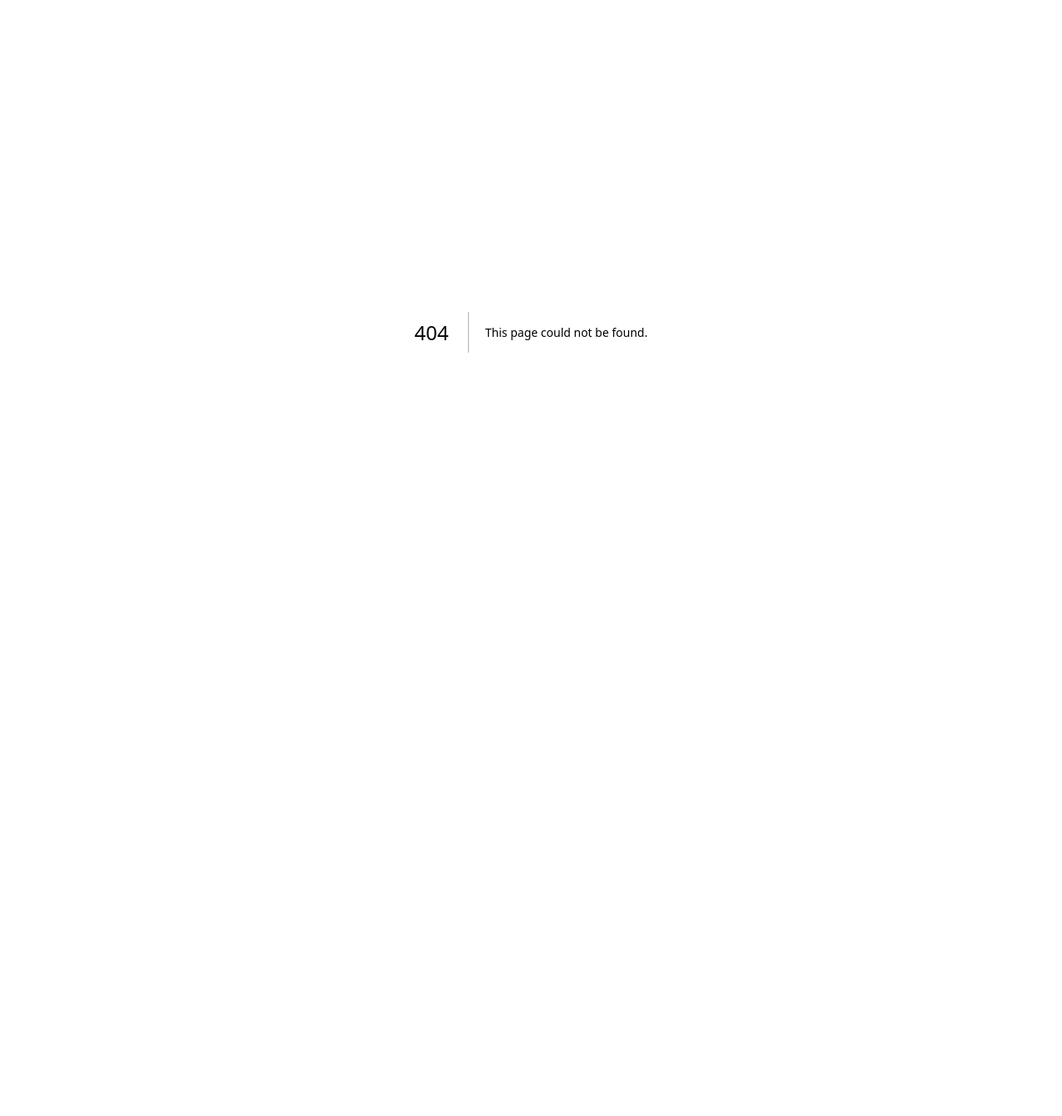
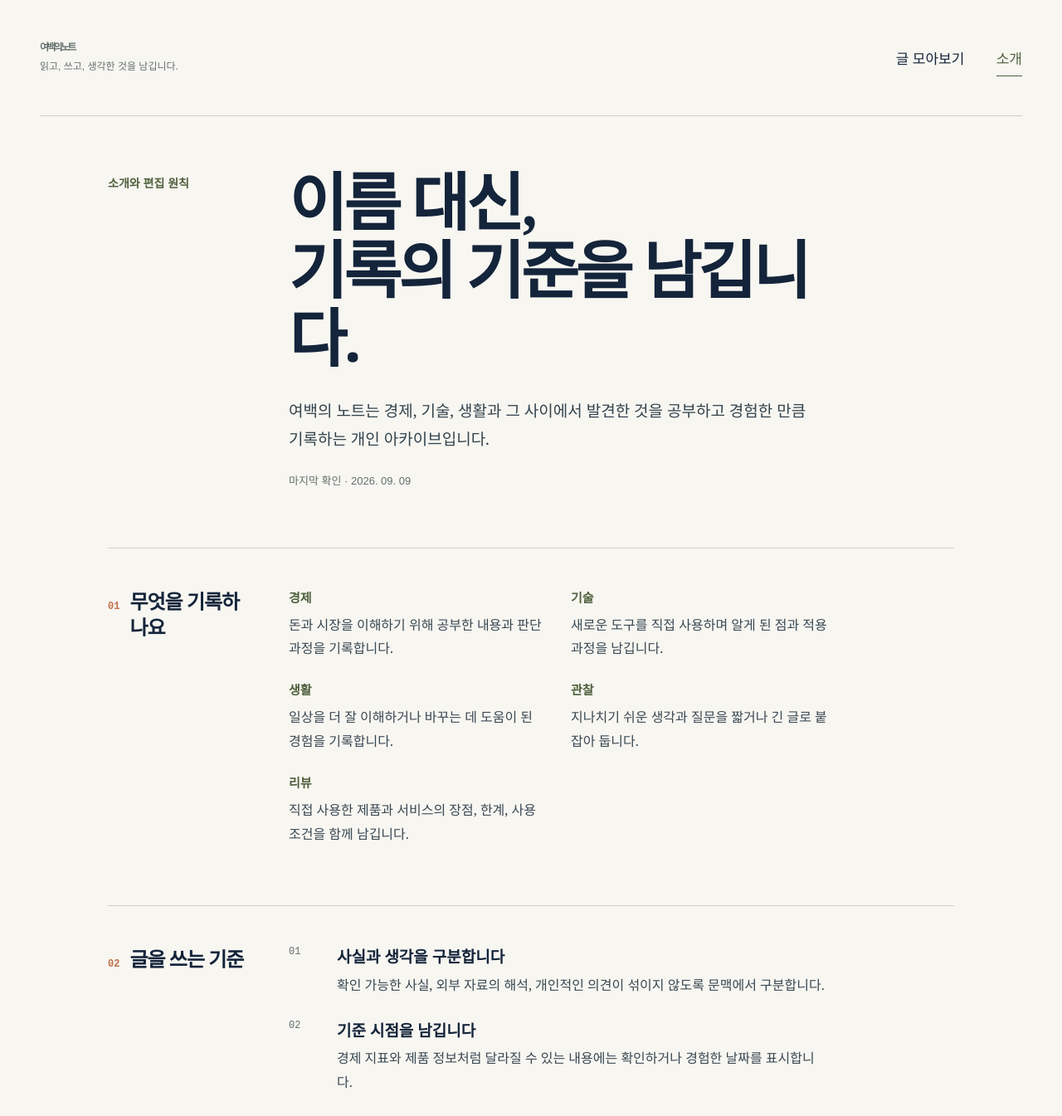
Before and after one commit to slobbie/yeobaek-notes, a Next.js app: page /about in a window 1280 px wide. Before the commit this address had no page. Shown: the top 1345 px of the page at 83% size. Before the commit the page ends 800 px from the top, so only its background shows below. Built offline with nearby package versions, Linux system fonts and the light colour scheme.

Commit message:
feat(blog): 소개와 편집 원칙 페이지를 추가한다

```diff
--- /dev/null
+++ b/app/about/page.jsx
@@ -0,0 +1,67 @@
+import Link from "next/link";
+import { SiteFooter } from "../components/site-footer.jsx";
+import { SiteHeader } from "../components/site-header.jsx";
+
+export const metadata = {
+  title: "소개와 편집 원칙 | 여백의 노트",
+  description: "여백의 노트가 다루는 주제와 출처, 수정, 리뷰, 익명 운영 원칙을 소개합니다.",
+};
+
+const topics = [
+  ["경제", "돈과 시장을 이해하기 위해 공부한 내용과 판단 과정을 기록합니다."],
+  ["기술", "새로운 도구를 직접 사용하며 알게 된 점과 적용 과정을 남깁니다."],
+  ["생활", "일상을 더 잘 이해하거나 바꾸는 데 도움이 된 경험을 기록합니다."],
+  ["관찰", "지나치기 쉬운 생각과 질문을 짧거나 긴 글로 붙잡아 둡니다."],
+  ["리뷰", "직접 사용한 제품과 서비스의 장점, 한계, 사용 조건을 함께 남깁니다."],
+];
+
+const principles = [
+  ["사실과 생각을 구분합니다", "확인 가능한 사실, 외부 자료의 해석, 개인적인 의견이 섞이지 않도록 문맥에서 구분합니다."],
+  ["기준 시점을 남깁니다", "경제 지표와 제품 정보처럼 달라질 수 있는 내용에는 확인하거나 경험한 날짜를 표시합니다."],
+  ["원문으로 연결합니다", "수치, 인용, 외부 주장에는 가능한 한 최초 발행처나 공식 문서를 연결합니다."],
+  ["바뀐 내용은 수정합니다", "의미 있는 오류나 변화가 확인되면 수정일을 갱신하고 글의 핵심 판단이 달라진 경우 그 사실을 밝힙니다."],
+];
+
+export default function AboutPage() {
+  return <>
+    <a className="skip-link" href="#about-content">본문으로 건너뛰기</a>
+    <main className="site-shell">
+      <SiteHeader current="about" />
+      <article className="about-page" id="about-content">
+        <header className="about-hero">
+          <p className="about-kicker">소개와 편집 원칙</p>
+          <h1>이름 대신,<br />기록의 기준을 남깁니다.</h1>
+          <p className="about-lead">여백의 노트는 경제, 기술, 생활과 그 사이에서 발견한 것을 공부하고 경험한 만큼 기록하는 개인 아카이브입니다.</p>
+          <p className="about-updated">마지막 확인 · 2026. 09. 09</p>
+        </header>
+
+        <section className="about-section" aria-labelledby="topics-title">
+          <div className="about-section-heading"><span>01</span><h2 id="topics-title">무엇을 기록하나요</h2></div>
+          <ul className="topic-list">{topics.map(([name, description]) => <li key={name}><strong>{name}</strong><p>{description}</p></li>)}</ul>
+        </section>
+
+        <section className="about-section" aria-labelledby="principles-title">
+          <div className="about-section-heading"><span>02</span><h2 id="principles-title">글을 쓰는 기준</h2></div>
+          <ol className="principle-list">{principles.map(([title, description], index) => <li key={title}><span>{String(index + 1).padStart(2, "0")}</span><div><h3>{title}</h3><p>{description}</p></div></li>)}</ol>
+        </section>
+
+        <section className="about-section policy-grid" aria-labelledby="responsibility-title">
+          <div className="about-section-heading"><span>03</span><h2 id="responsibility-title">주제별 책임 기준</h2></div>
+          <div className="policy-card"><h3>경제 관련 글</h3><p>공부와 정보 정리를 위한 기록입니다. 개인의 재무 상황을 고려한 투자 권유나 맞춤 조언으로 작성하지 않습니다. 자료의 기준 시점과 출처를 함께 확인해 주세요.</p></div>
+          <div className="policy-card"><h3>제품과 서비스 리뷰</h3><p>직접 사용했는지, 어떤 조건에서 경험했는지 밝힙니다. 제품 제공, 광고, 제휴처럼 판단에 영향을 줄 수 있는 관계가 있다면 글 상단에 표시합니다.</p></div>
+        </section>
+
+        <section className="about-section about-anonymous" aria-labelledby="anonymous-title">
+          <div className="about-section-heading"><span>04</span><h2 id="anonymous-title">익명으로 운영하는 이유</h2></div>
+          <div><p>운영자의 이름과 개인 신상은 공개하지 않습니다. 기록의 가치가 개인 정보보다 내용과 근거에서 판단되기를 바라기 때문입니다.</p><p>익명이라는 이유로 책임 기준을 낮추지는 않습니다. 글마다 작성·수정 시점과 출처를 남기고, 오류를 확인하면 고칩니다.</p></div>
+        </section>
+
+        <section className="about-section contact-note" aria-labelledby="contact-title">
+          <div className="about-section-heading"><span>05</span><h2 id="contact-title">문의와 정정 요청</h2></div>
+          <div><p>현재 별도의 개인정보를 받는 문의 양식은 운영하지 않습니다. 공개 전 브랜드 전용 연락 채널이 정해지면 이 페이지에 안내합니다.</p><Link href="/#archive">최근 기록 살펴보기 →</Link></div>
+        </section>
+      </article>
+      <SiteFooter />
+    </main>
+  </>;
+}
--- a/app/components/site-header.jsx
+++ b/app/components/site-header.jsx
@@ -1,7 +1,8 @@
 import Link from "next/link";
 
-export function SiteHeader({ home = false, onBrandClick }) {
-  const brandTitle = home
+export function SiteHeader({ current, home = false, onBrandClick }) {
+  const isHome = home || current === "home";
+  const brandTitle = isHome
     ? <h1 className="brand-title">여백의 노트</h1>
     : <span className="brand-title">여백의 노트</span>;
 
@@ -11,8 +12,8 @@ export function SiteHeader({ home = false, onBrandClick }) {
       <span>읽고, 쓰고, 생각한 것을 남깁니다.</span>
     </Link>
     <nav aria-label="주요 메뉴">
-      <Link className={home ? "active" : undefined} aria-current={home ? "page" : undefined} href="/#archive">글 모아보기</Link>
-      <Link href="/#about">소개</Link>
+      <Link className={isHome ? "active" : undefined} aria-current={isHome ? "page" : undefined} href="/#archive">글 모아보기</Link>
+      <Link className={current === "about" ? "active" : undefined} aria-current={current === "about" ? "page" : undefined} href="/about">소개</Link>
     </nav>
   </header>;
 }
```
Also changed, not shown: app/globals.css, 1 other file (tests, documents, lock files or other folders).
